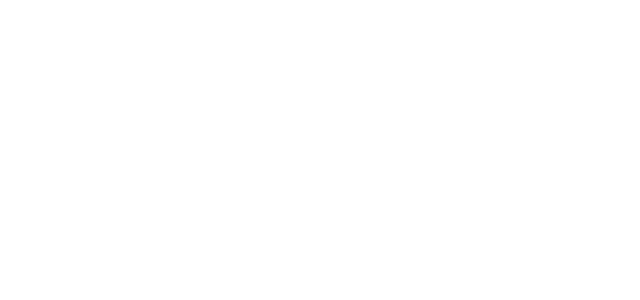
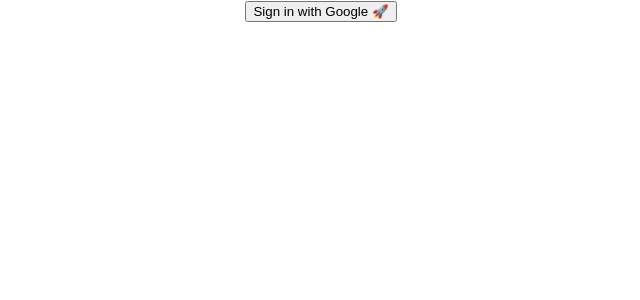
Before and after one commit to talafarael/FE-reenbit-test-task, a React (Create React App) app: page / in a window 1280 px wide. Shown: the top 300 px of the page, without its empty margins (319-959 px from the left). Built offline with nearby package versions, Linux system fonts and the light colour scheme.

Commit message:
google auth

```diff
--- a/package.json
+++ b/package.json
@@ -3,6 +3,7 @@
   "version": "0.1.0",
   "private": true,
   "dependencies": {
+    "@react-oauth/google": "^0.12.1",
     "@testing-library/jest-dom": "^5.14.1",
     "@testing-library/react": "^13.0.0",
     "@testing-library/user-event": "^13.2.1",
@@ -10,6 +11,7 @@
     "@types/node": "^16.7.13",
     "@types/react": "^18.0.0",
     "@types/react-dom": "^18.0.0",
+    "google-auth-library": "^9.15.0",
     "react": "^18.0.0",
     "react-dom": "^18.0.0",
     "react-scripts": "5.0.1",
@@ -22,7 +24,6 @@
     "test": "react-scripts test",
     "eject": "react-scripts eject"
   },
-
   "browserslist": {
     "production": [
       ">0.2%",
--- a/src/App.tsx
+++ b/src/App.tsx
@@ -1,13 +1,16 @@
 import React from "react";
 import logo from "./logo.svg";
 import "./App.css";
-
+import { GoogleLogin, useGoogleLogin } from "@react-oauth/google";
 function App() {
-  return <div className="App">
-
-
-
-  </div>;
+  const login = useGoogleLogin({
+    onSuccess: (tokenResponse) => console.log(tokenResponse),
+  });
+  return (
+    <div className="App">
+      <button onClick={() => login()}>Sign in with Google 🚀</button>
+    </div>
+  );
 }
 
 export default App;
--- a/src/index.tsx
+++ b/src/index.tsx
@@ -3,13 +3,15 @@
 import './index.css';
 import App from './App';
 import reportWebVitals from './reportWebVitals';
-
+import { GoogleOAuthProvider } from '@react-oauth/google';
 const root = ReactDOM.createRoot(
   document.getElementById('root') as HTMLElement
 );
 root.render(
   <React.StrictMode>
+    <GoogleOAuthProvider clientId="613475967117-oedorf9kte1mmohud8ur8k7m1qko21am.apps.googleusercontent.com">
     <App />
+    </GoogleOAuthProvider>
   </React.StrictMode>
 );
 
```
Also changed, not shown: 2 other files (tests, documents, lock files or other folders).
